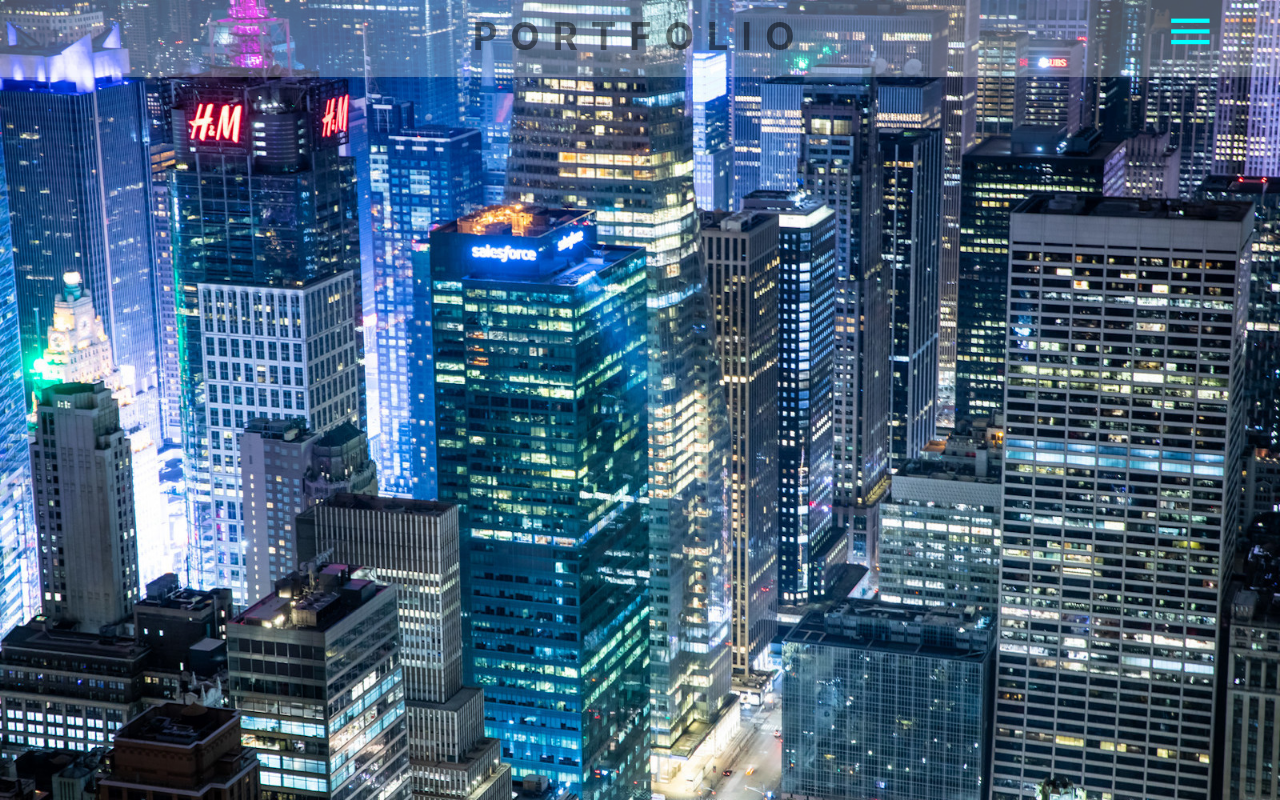
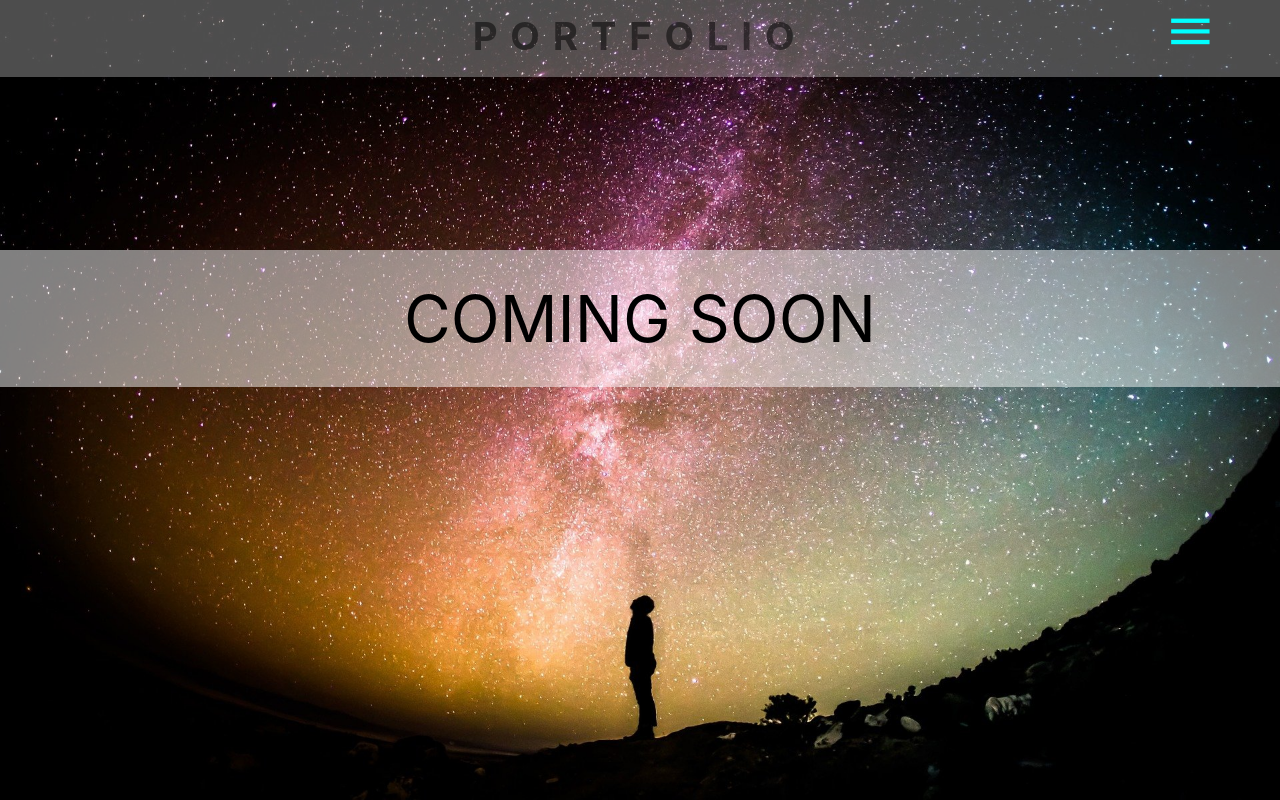
Before and after one commit to kenji-kk/react-portfolio-site, a React (Create React App) app: page /portfolio in a window 1280 px wide. Built offline with nearby package versions, Linux system fonts and the light colour scheme.

Commit message:
portpageにcoming soon作成

```diff
--- a/src/components/pages/Pages.css
+++ b/src/components/pages/Pages.css
@@ -1089,7 +1089,7 @@
 }
 /* Portfolio.tsx */
 .portfolioImage {
-  background: url("../../images/syasin2.jpg") no-repeat;
+  background: url("../../images/utyu.jpg") no-repeat;
   background-size: cover;
   position: fixed;
   top: 0;
@@ -1097,10 +1097,19 @@
   right: 0;
   left: 0;
   height: 100vh;
-  animation: backImageAppear 2s 3s forwards;
-  opacity: 0;
 }
-
+.portWrap {
+  position: relative;
+  z-index: 2;
+  text-align: center;
+  margin-top: 250px;
+}
+.portWrap p {
+  font-size: 5vw;
+  background-color: rgba(255, 255, 255, 0.5);
+  padding: 30px 0;
+}
+/* 全体へのアニメーション*/
 @keyframes backImageAppear {
   0% {
     opacity: 0;
--- a/src/components/pages/Portfolio.tsx
+++ b/src/components/pages/Portfolio.tsx
@@ -7,7 +7,7 @@ export const Portfolio: VFC = memo(() => {
     <>
     <div className="portfolioImage"></div>
     <div className="portWrap">
-
+      <p>COMING SOON</p>
     </div>
     </>
   )
```
Also changed, not shown: src/images/syasin2.jpg (deleted), src/images/utyu.jpg (added).
